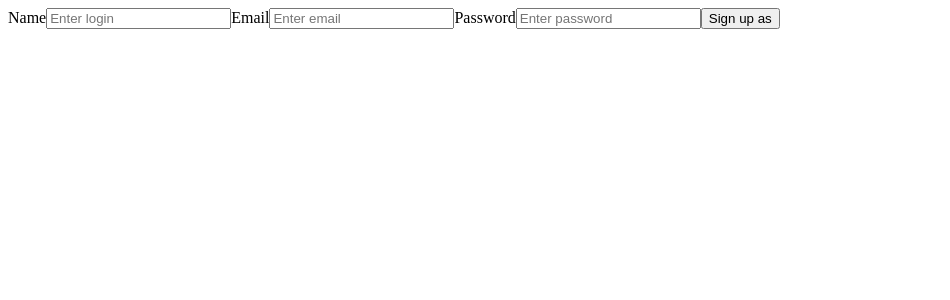
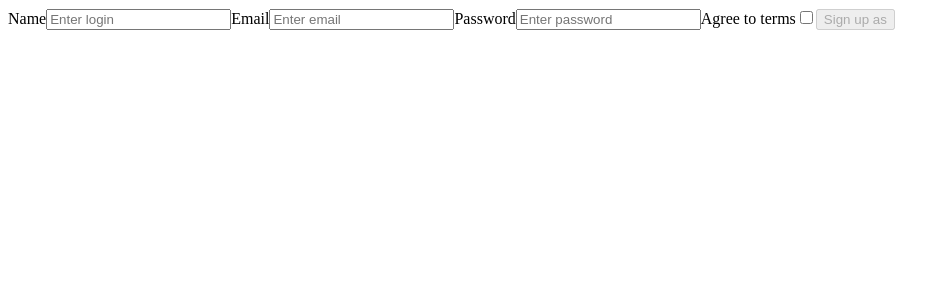
Before and after one commit to Allovallo/react-pract-05, a React (Create React App) app: page / in a window 1280 px wide. Shown: the top 300 px of the page, without its empty margins (0-950 px from the left). Built offline with nearby package versions, Linux system fonts and the light colour scheme.

Commit message:
Form updated

```diff
--- a/src/index.js
+++ b/src/index.js
@@ -5,6 +5,7 @@
   login: "",
   email: "",
   password: "",
+  agreed: false,
 };
 
 class SignUpForm extends Component {
@@ -13,16 +14,15 @@
   };
 
   handleChange = (e) => {
-    const { name, value } = e.target;
-    this.setState({ [name]: value });
-    // this.setState({ login: e.target.value });
+    const { name, value, type, checked } = e.target;
+    this.setState({ [name]: type === "checkbox" ? checked : value });
   };
 
   handleSubmit = (e) => {
     e.preventDefault();
-    // const { login, email, password } = this.state;
+    const { login, email, password, agreed } = this.state;
     console.log(
-      `Login: ${this.state.login}, Email: ${this.state.email}, Password: ${this.state.password}`
+      `Login: ${login}, Email: ${email}, Password: ${password}, Agreed: ${agreed}`
     );
     this.props.onSubmit({ ...this.state });
     this.reset();
@@ -33,7 +33,7 @@
   };
 
   render() {
-    const { login, email, password } = this.state;
+    const { login, email, password, agreed } = this.state;
 
     return (
       <form onSubmit={this.handleSubmit}>
@@ -70,7 +70,19 @@
           ></input>
         </label>
 
-        <button type="submit">Sign up as {login}</button>
+        <label>
+          Agree to terms
+          <input
+            type="checkbox"
+            checked={agreed}
+            name="checkbox"
+            onChange={this.handleChange}
+          ></input>
+        </label>
+
+        <button type="submit" disabled={!agreed}>
+          Sign up as {login}
+        </button>
       </form>
     );
   }
```
